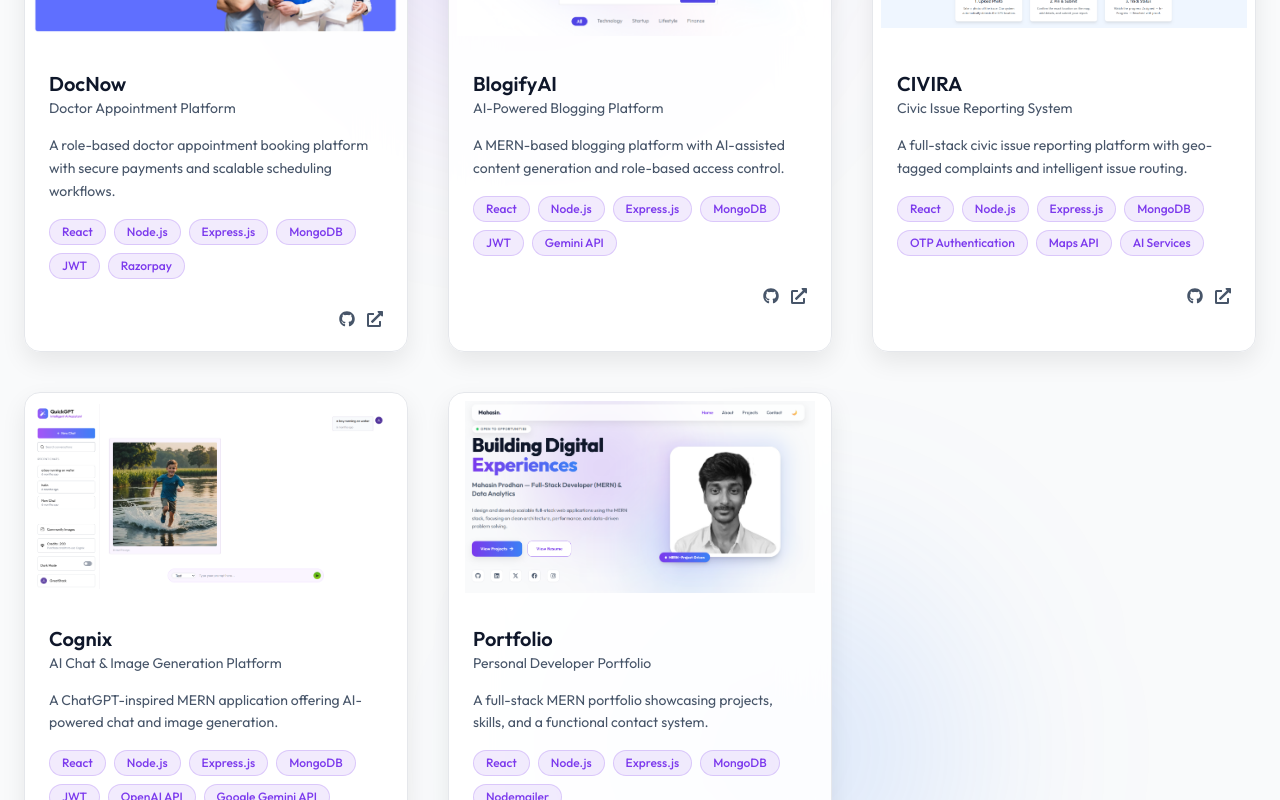
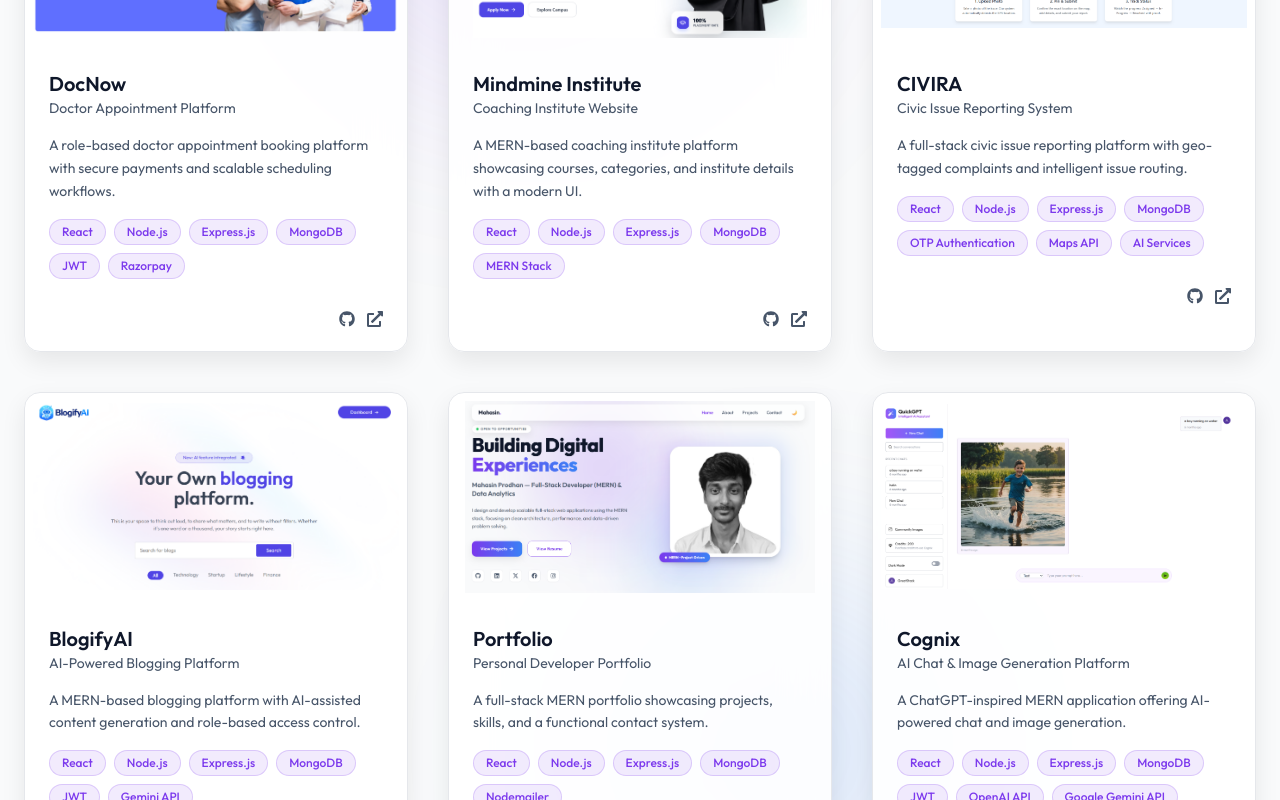
Before and after one commit to MahasinProdhan/Portfolio, a React (Vite) app in the folder frontend/: page / in a window 1280 px wide. Shown: the part 2860-3660 px from the top of the page. Built offline with nearby package versions, Linux system fonts and the light colour scheme; no server answers.

Commit message:
New Project added

```diff
--- a/frontend/src/data/projects.js
+++ b/frontend/src/data/projects.js
@@ -32,36 +32,29 @@ export const projects = [
 
   {
     id: 2,
-    title: "BlogifyAI",
-    subtitle: "AI-Powered Blogging Platform",
-    slug: "blogifyai-ai-powered-blogging-platform",
+    title: "Mindmine Institute",
+    subtitle: "Coaching Institute Website",
+    slug: "mindmine-institute-coaching-platform",
 
     shortDescription:
-      "A MERN-based blogging platform with AI-assisted content generation and role-based access control.",
+      "A MERN-based coaching institute platform showcasing courses, categories, and institute details with a modern UI.",
 
     description:
-      "BlogifyAI is a full-stack blogging platform built using the MERN stack. It features JWT-based authentication, role-based access control for users and admins, and a structured publishing workflow. The platform integrates the Gemini API to generate AI-assisted blog content and supports secure image uploads and content management.",
+      "Mindmine Institute is a full-stack coaching institute platform built using the MERN stack. The project focuses on presenting courses, categories, and institute information through a clean, responsive, and user-friendly interface. It is designed to scale as an educational platform with structured content management and modern web practices.",
 
-    techStack: [
-      "React",
-      "Node.js",
-      "Express.js",
-      "MongoDB",
-      "JWT",
-      "Gemini API",
+    techStack: ["React", "Node.js", "Express.js", "MongoDB", "MERN Stack"],
+
+    features: [
+      "Course and category-based navigation",
+      "Modern and responsive UI",
+      "Scalable MERN architecture",
+      "Clean project structure",
+      "Live deployment on Vercel",
     ],
 
-    features: [
-      "JWT-based authentication and authorization",
-      "Role-based access (User, Admin)",
-      "AI-powered content generation using Gemini API",
-      "Image uploads and content management",
-      "Protected routes and admin dashboard",
-    ],
-
-    githubLink: "https://github.com/MahasinProdhan/Blogify-AI",
-    liveLink: "https://blogify-ai-flame.vercel.app//",
-    image: "/projects/blogifyai.png",
+    githubLink: "https://github.com/passportpulse/mind-mine-institute-mahasin",
+    liveLink: "https://mind-mine-institute-mahasin.vercel.app/",
+    image: "/projects/mindmine.png",
     status: "Completed",
   },
 
@@ -101,8 +94,72 @@ export const projects = [
     image: "/projects/civira.png",
     status: "Ongoing",
   },
+
   {
     id: 4,
+    title: "BlogifyAI",
+    subtitle: "AI-Powered Blogging Platform",
+    slug: "blogifyai-ai-powered-blogging-platform",
+
+    shortDescription:
+      "A MERN-based blogging platform with AI-assisted content generation and role-based access control.",
+
+    description:
+      "BlogifyAI is a full-stack blogging platform built using the MERN stack. It features JWT-based authentication, role-based access control for users and admins, and a structured publishing workflow. The platform integrates the Gemini API to generate AI-assisted blog content and supports secure image uploads and content management.",
+
+    techStack: [
+      "React",
+      "Node.js",
+      "Express.js",
+      "MongoDB",
+      "JWT",
+      "Gemini API",
+    ],
+
+    features: [
+      "JWT-based authentication and authorization",
+      "Role-based access (User, Admin)",
+      "AI-powered content generation using Gemini API",
+      "Image uploads and content management",
+      "Protected routes and admin dashboard",
+    ],
+
+    githubLink: "https://github.com/MahasinProdhan/Blogify-AI",
+    liveLink: "https://blogify-ai-flame.vercel.app//",
+    image: "/projects/blogifyai.png",
+    status: "Completed",
+  },
+
+  {
+    id: 5,
+    title: "Portfolio",
+    subtitle: "Personal Developer Portfolio",
+    slug: "personal-mern-portfolio",
+
+    shortDescription:
+      "A full-stack MERN portfolio showcasing projects, skills, and a functional contact system.",
+
+    description:
+      "This is a personal portfolio website built using the MERN stack to showcase projects, skills, and experience. It includes a backend-powered contact form implemented using Nodemailer for secure email delivery. The project follows a clean design approach with optimized performance and scalability in mind.",
+
+    techStack: ["React", "Node.js", "Express.js", "MongoDB", "Nodemailer"],
+
+    features: [
+      "Modern and responsive UI",
+      "Dynamic project showcase",
+      "Backend-powered contact form",
+      "Email notifications using Nodemailer",
+      "Clean and scalable MERN architecture",
+    ],
+
+    githubLink: "https://github.com/MahasinProdhan/Portfolio", // placeholder
+    liveLink: "https://mahasinportfolio.vercel.app/", // placeholder
+    image: "/projects/portfolio.png",
+    status: "Completed",
+  },
+
+  {
+    id: 6,
     title: "Cognix",
     subtitle: "AI Chat & Image Generation Platform",
     slug: "cognix-ai-chat-image-platform",
@@ -138,32 +195,4 @@ export const projects = [
     image: "/projects/cognix.png",
     status: "Completed",
   },
-
-  {
-    id: 5,
-    title: "Portfolio",
-    subtitle: "Personal Developer Portfolio",
-    slug: "personal-mern-portfolio",
-
-    shortDescription:
-      "A full-stack MERN portfolio showcasing projects, skills, and a functional contact system.",
-
-    description:
-      "This is a personal portfolio website built using the MERN stack to showcase projects, skills, and experience. It includes a backend-powered contact form implemented using Nodemailer for secure email delivery. The project follows a clean design approach with optimized performance and scalability in mind.",
-
-    techStack: ["React", "Node.js", "Express.js", "MongoDB", "Nodemailer"],
-
-    features: [
-      "Modern and responsive UI",
-      "Dynamic project showcase",
-      "Backend-powered contact form",
-      "Email notifications using Nodemailer",
-      "Clean and scalable MERN architecture",
-    ],
-
-    githubLink: "https://github.com/MahasinProdhan/Portfolio", // placeholder
-    liveLink: "https://mahasinportfolio.vercel.app/", // placeholder
-    image: "/projects/portfolio.png",
-    status: "Completed",
-  },
 ];
```
Also changed, not shown: frontend/public/projects/mindmine.png (added).
